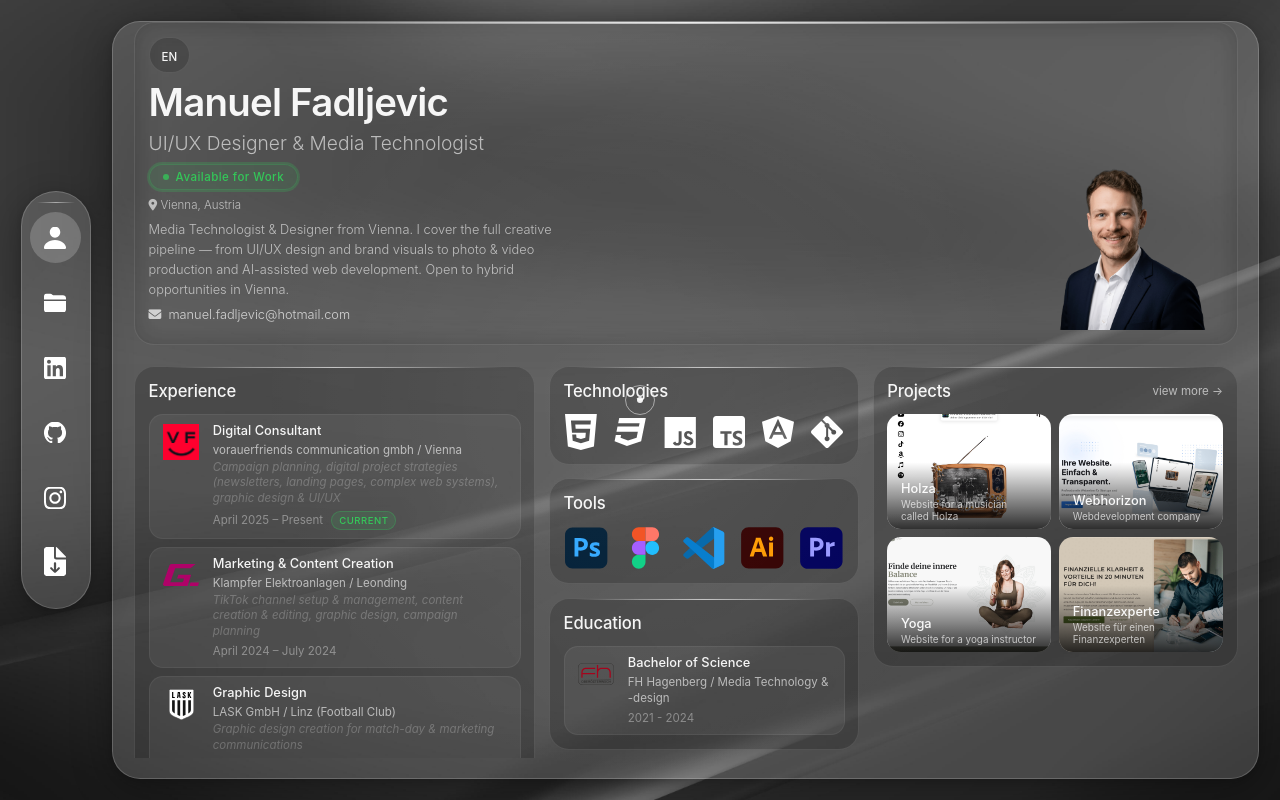
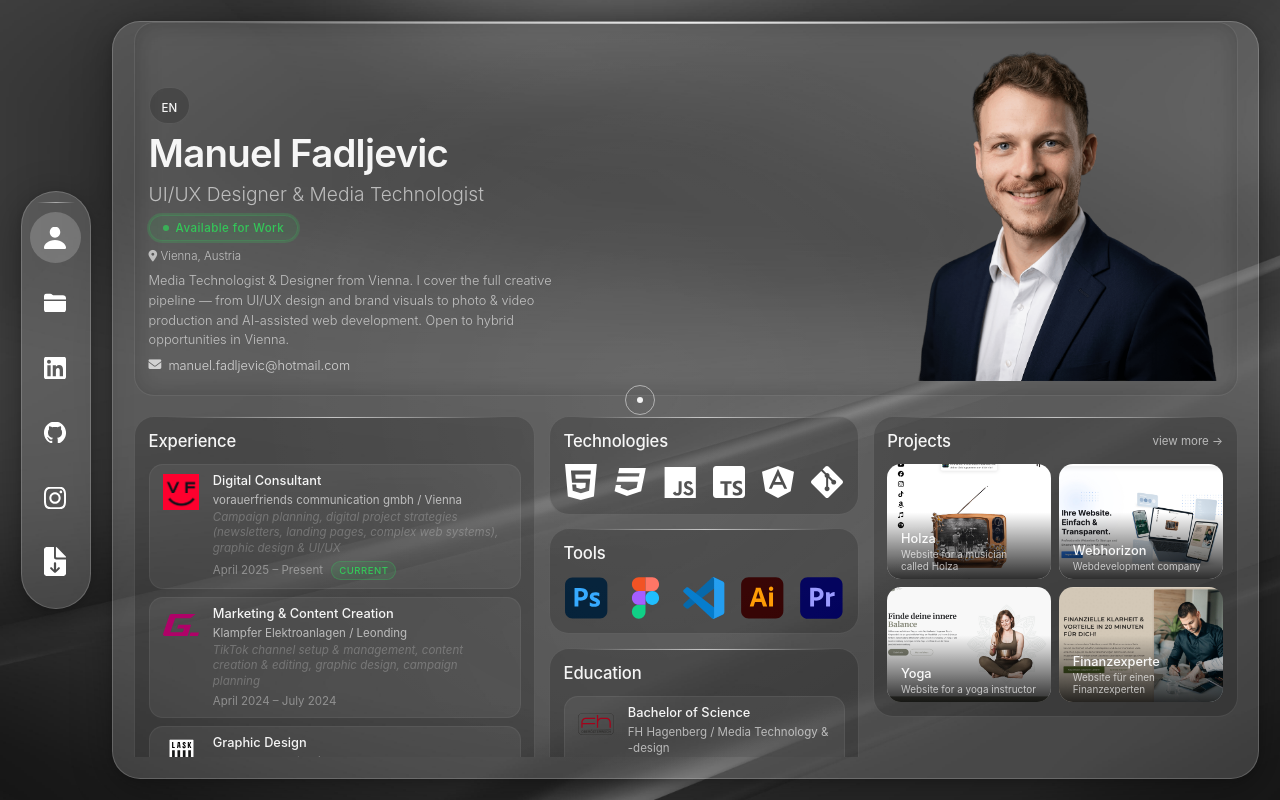
Before and after one commit to manifadi/portfolio-fadljevic, a plain HTML site: page index.html in a window 1280 px wide. Drawn offline with nearby package versions, Linux system fonts and the light colour scheme.

Commit message:
fix profile image display + improve responsiveness
Co-Authored-By: Claude Sonnet 4.6 <noreply@anthropic.com>

```diff
--- a/styles/styles.css
+++ b/styles/styles.css
@@ -383,20 +383,22 @@ body {
 
 .language-selector span:hover::after { opacity: 1; visibility: visible; }
 
-/* Profile image */
+/* Profile image — height-first: fills full title-box height,
+   width follows aspect ratio; shrinks with width when viewport narrows */
 .title-box .profile-image {
     flex: 0 0 auto;
-    width: clamp(110px, 17vw, 220px);
-    align-self: flex-end;
+    align-self: stretch;        /* fill full height of title-box */
     display: flex;
     align-items: flex-end;
     justify-content: center;
+    max-width: 36%;              /* prevents image dominating layout */
+    min-width: clamp(90px, 14vw, 180px);
+    overflow: hidden;
 }
 
 .title-box .profile-image img {
+    height: 100%;
     width: 100%;
-    height: auto;
-    max-height: clamp(130px, 21vh, 260px);
     object-fit: contain;
     object-position: center bottom;
 }
```
